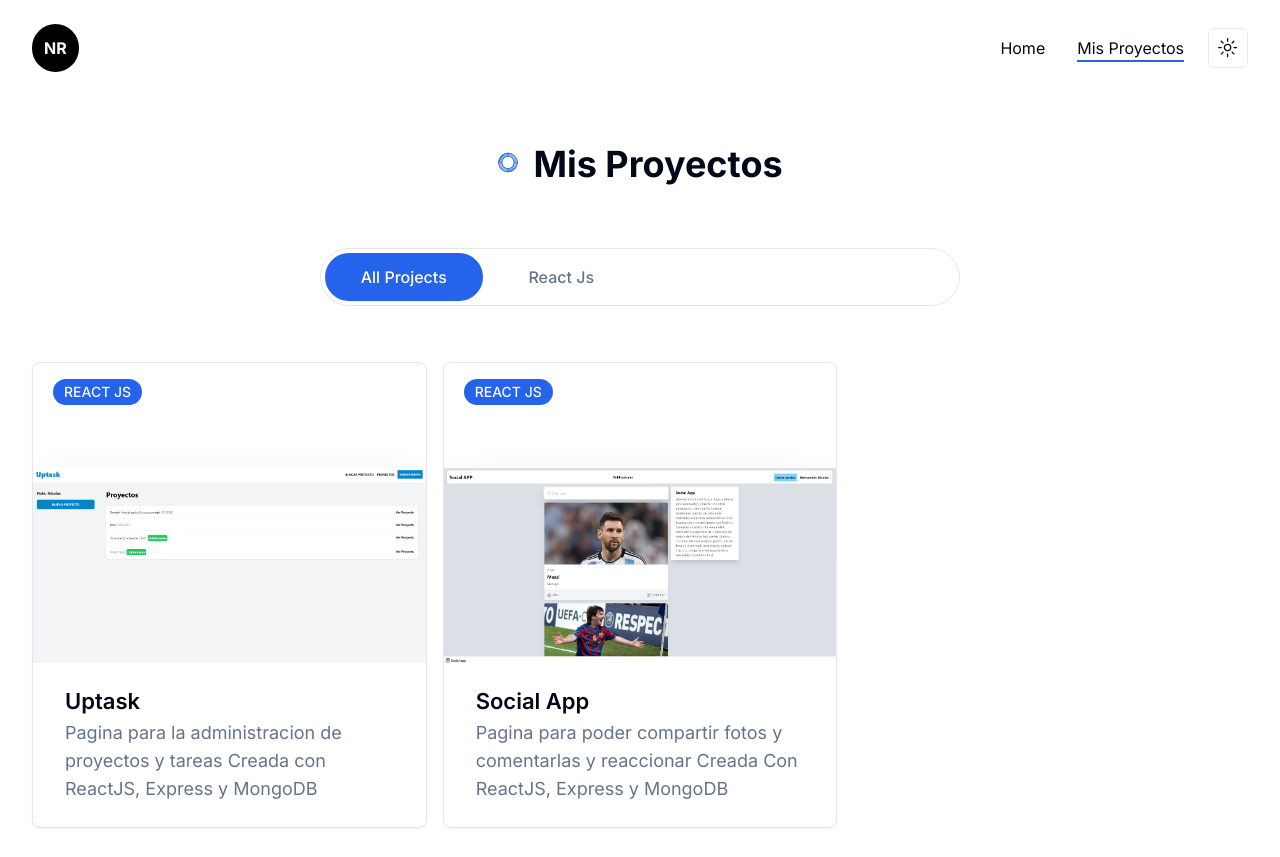
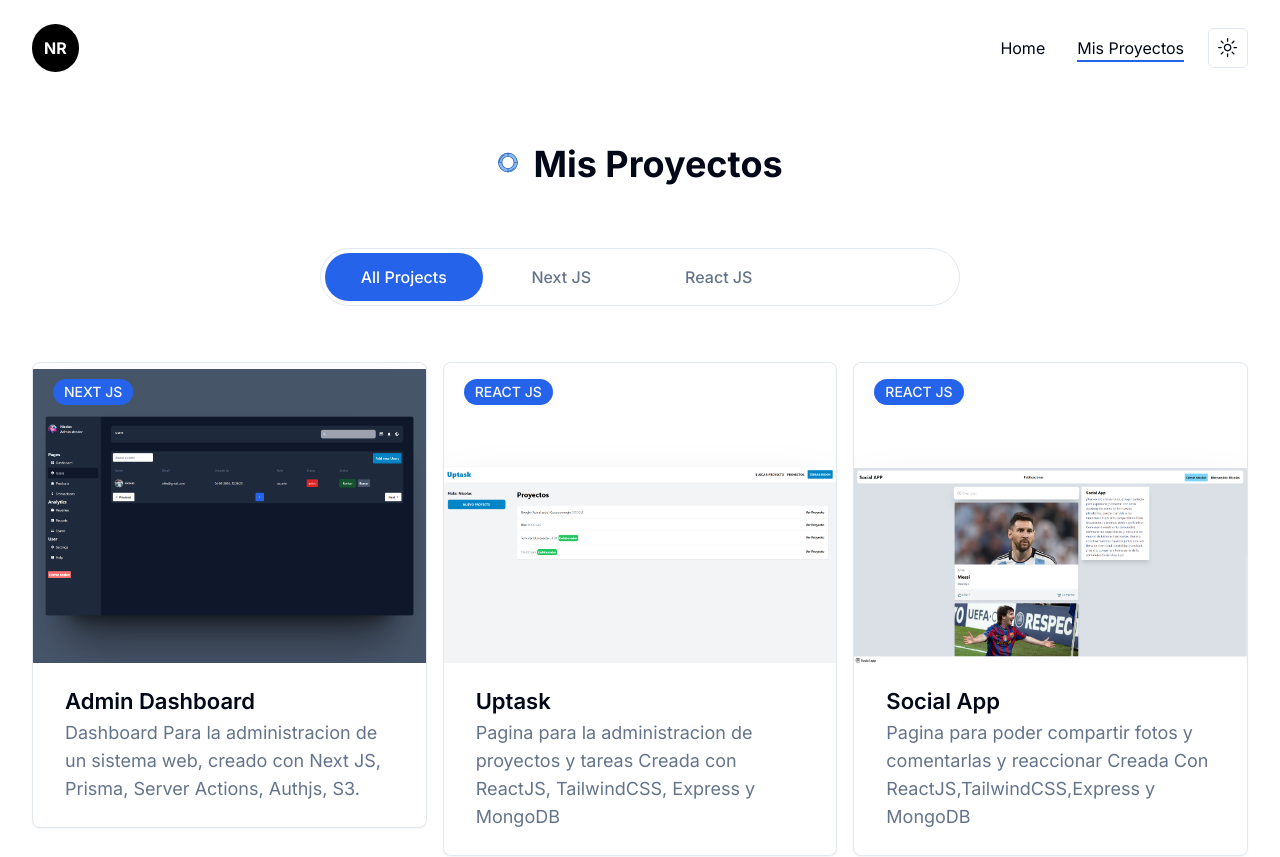
Before and after one commit to niko1275/nrojas-portafolio, a Next.js app: page /projects in a window 1280 px wide. Shown: the top 857 px of the page. Built offline with nearby package versions, Linux system fonts and the light colour scheme.

Commit message:
nuevo proyecto

```diff
--- a/app/projects/page.jsx
+++ b/app/projects/page.jsx
@@ -5,20 +5,28 @@ import ProjectCard from '@/components/ProjectCard';
 
 const projectData = [
     {
+      image:'/work/750shots_so.png',
+      category:'Next JS',
+      name:'Admin Dashboard',
+      description:'Dashboard Para la administracion de un sistema web, creado con Next JS, Prisma, Server Actions, Authjs, S3.',
+      link:'https://dashboard-e.vercel.app/dashboard',
+      github:'https://github.com/niko1275/dashboard-e',
+    },
+    {
         image: '/work/uptaks.png',
-        category: 'react js',
+        category: 'React JS',
         name: 'Uptask',
         description:
-          'Pagina para la administracion de proyectos y tareas Creada con ReactJS, Express y MongoDB',
+          'Pagina para la administracion de proyectos y tareas Creada con ReactJS, TailwindCSS, Express y MongoDB',
         link: 'https://mernstask-frontend.vercel.app',
         github: 'https://github.com/niko1275',
       },
       {
         image: '/work/socialapp.png',
-        category: 'react js',
+        category: 'React JS',
         name: 'Social App',
         description:
-          'Pagina para poder compartir fotos y comentarlas y reaccionar Creada Con ReactJS, Express y MongoDB',
+          'Pagina para poder compartir fotos y comentarlas y reaccionar Creada Con ReactJS,TailwindCSS,Express y MongoDB',
         link: 'https://social-app-frontend-xi.vercel.app',
         github: 'https://github.com/niko1275',
       },
--- a/components/Work.jsx
+++ b/components/Work.jsx
@@ -31,13 +31,13 @@ const projectData = [
     github: 'https://github.com/niko1275',
   },
   {
-    image: '/work/2.png',
-    category: 'next js',
-    name: 'Lumina Website',
+    image: '/work/750shots_so.png',
+    category: 'Next JS',
+    name: 'Admin Dashboard',
     description:
-      'Lorem ipsum dolor sit amet consectetur adipisicing elit. Cumque, quis.',
-    link: '/',
-    github: '/',
+      'Dashboard Para la administracion de un sistema web, creado con Next JS, Prisma, Server Actions, Authjs, S3.',
+    link: 'https://dashboard-e.vercel.app/dashboard',
+    github: 'https://github.com/niko1275/dashboard-e',
   },
   {
     image: '/work/1.png',
```
Also changed, not shown: public/work/750shots_so.png (added).
